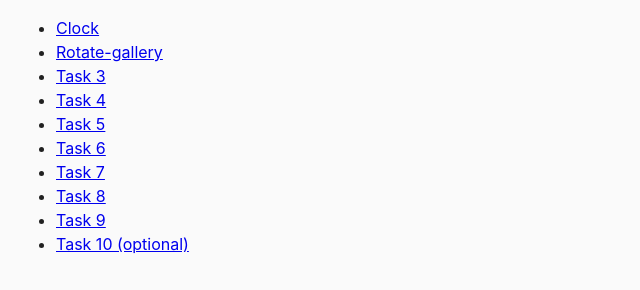
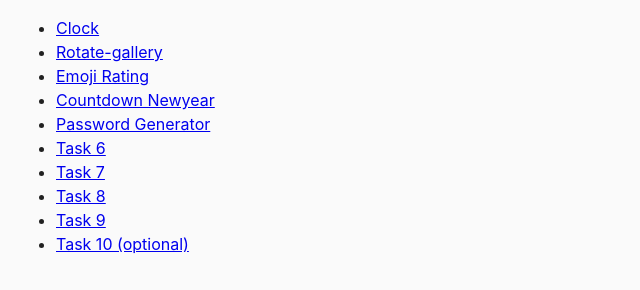
Before and after one commit to NickNedilko/My_JavaScript_projects, a plain HTML site: page index.html in a window 1280 px wide. Shown: the whole page, without its empty margins (0-640 px from the left). Drawn offline with Linux system fonts and the light colour scheme.

Commit message:
some changes

```diff
--- a/index.html
+++ b/index.html
@@ -11,9 +11,9 @@
     <ul>
       <li><a href="clock.html">Clock</a></li>
       <li><a href="rotate-gallery.html">Rotate-gallery</a></li>
-      <li><a href="task-03.html">Task 3</a></li>
-      <li><a href="task-04.html">Task 4</a></li>
-      <li><a href="task-05.html">Task 5</a></li>
+      <li><a href="emoji_rating.html">Emoji Rating</a></li>
+      <li><a href="count_down_Newyear.html">Countdown Newyear</a></li>
+      <li><a href="password_generator.html">Password Generator</a></li>
       <li><a href="task-06.html">Task 6</a></li>
       <li><a href="task-07.html">Task 7</a></li>
       <li><a href="task-08.html">Task 8</a></li>
```
Also changed, not shown: count_down_Newyear.html (renamed from task-04.html, +2 -2 lines), emoji_rating.html (renamed from task-03.html, +1 -1 lines), password_generator.html (renamed from task-05.html, +1 -1 lines), js/count_down_Newyear.js (renamed from js/task-04.js), js/emoji_rating.js (renamed from js/task-03.js), js/password_generator.js (renamed from js/task-05.js).
